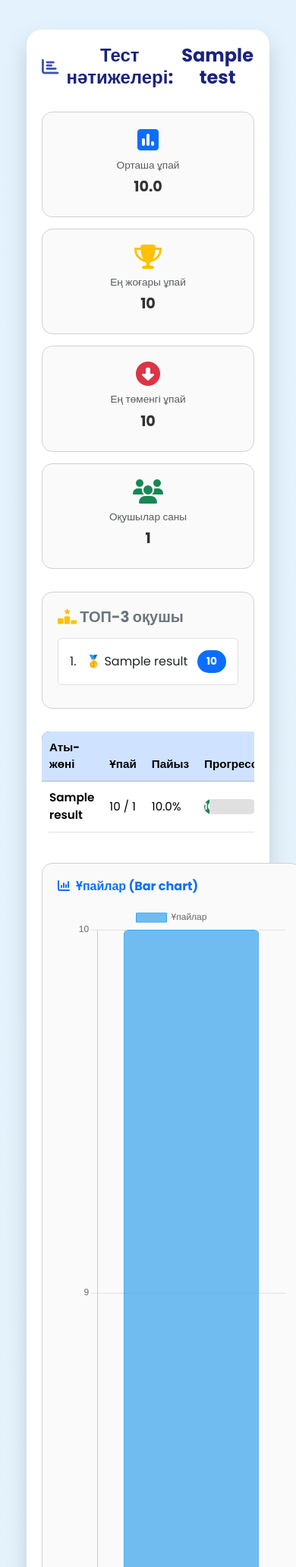
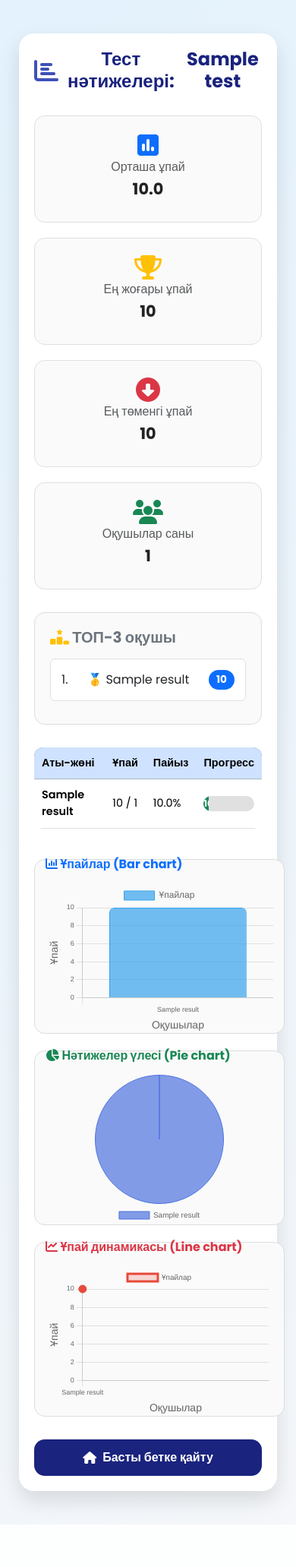
Before and after one commit to NursayatTulen/schoolNuralemy, a Flask app: page /teacher/close/1 in a window 390 px wide. Shown: the top 2063 px of the page at 76% size. After the commit the page ends 1996 px from the top, so only its background shows below. Run offline with Flask 3, Linux system fonts and the light colour scheme; the visitor is signed in with stand-in values (Sample User, id 1); tables that the repository leaves empty hold one stand-in row (values such as "Sample post").

Commit message:
Updated templates: results.html and take_test.html

```diff
--- a/templates/results.html
+++ b/templates/results.html
@@ -154,18 +154,16 @@
     color: #333;
     display: flex;
     justify-content: center;
-        align-items: center;
+    align-items: flex-start;
     min-height: 100vh;
-        margin: 0;
-        padding: 15px;
-        width: 100vw;
+    padding: 20px;
+    width: 100%;
     overflow-x: hidden;
 }
 
 .results-container {
     width: 100%;
     max-width: 1200px;
-        padding: 0 15px;
     display: flex;
     justify-content: center;
 }
@@ -174,10 +172,9 @@
     background: #fff;
     border-radius: 20px;
     padding: 40px;
-        box-shadow: 0 15px 30px rgba(0, 0, 0, 0.15);
-        animation: fadeIn 0.8s ease-in-out;
+    box-shadow: 0 12px 28px rgba(0, 0, 0, 0.12);
+    animation: fadeIn 0.7s ease-in-out;
     width: 100%;
-        max-width: 100%;
 }
 
 .card-title {
@@ -189,7 +186,7 @@
     display: flex;
     align-items: center;
     justify-content: center;
-        gap: 10px;
+    gap: 12px;
 }
 .card-title i {
     color: #3f51b5;
@@ -199,39 +196,31 @@
 .stats-grid {
     display: grid;
     grid-template-columns: repeat(4, 1fr);
-        gap: 15px;
+    gap: 20px;
     margin-bottom: 30px;
-    }
-
-    .stats-item {
-        width: 100%;
 }
 
 .stats-card {
     background: #fafafa;
     border-radius: 14px;
-        padding: 20px;
+    padding: 22px;
     text-align: center;
-        border: 1px solid #d0d0d0;
-        transition: transform 0.2s ease, box-shadow 0.2s ease;
+    border: 1px solid #e0e0e0;
+    transition: transform 0.25s ease, box-shadow 0.25s ease;
 }
 .stats-card:hover {
-        transform: translateY(-5px);
-        box-shadow: 0 6px 16px rgba(0, 0, 0, 0.12);
-    }
-
-    .stats-card i {
-        margin-bottom: 10px;
+    transform: translateY(-6px);
+    box-shadow: 0 8px 18px rgba(0, 0, 0, 0.1);
 }
 
 .stats-card h6 {
     font-size: 1rem;
     color: #666;
+    margin-bottom: 8px;
 }
-
 .stats-card h4 {
-        font-size: 1.5rem;
-        color: #333;
+    font-size: 1.6rem;
+    color: #222;
 }
 
 .top-ranking-card {
@@ -239,50 +228,50 @@
     border-radius: 14px;
     padding: 20px;
     margin-bottom: 30px;
-        border: 1px solid #d0d0d0;
+    border: 1px solid #ddd;
 }
 
 .list-group-item {
     border-radius: 10px;
     margin-bottom: 10px;
-        padding: 15px;
+    padding: 14px;
     background-color: #fff;
     border: 1px solid #e0e0e0;
 }
 
 .badge {
-        font-size: 1rem;
-        padding: 8px 12px;
+    font-size: 0.95rem;
+    padding: 6px 10px;
+    border-radius: 8px;
 }
 
 .table {
     background: #fff;
-        border-radius: 10px;
+    border-radius: 12px;
     overflow: hidden;
 }
-
 .table-primary {
     background-color: #3f51b5;
     color: #fff;
 }
-
 .table th, .table td {
-        padding: 15px;
-        font-size: 1.1rem;
+    padding: 14px;
+    font-size: 1rem;
 }
 
 .progress {
-        border-radius: 10px;
+    border-radius: 12px;
     background-color: #e0e0e0;
+    height: 18px;
+    overflow: hidden;
 }
 
 .charts-grid {
     display: grid;
     grid-template-columns: repeat(2, 1fr);
-        gap: 20px;
+    gap: 22px;
     margin-bottom: 30px;
 }
-
 .chart-item.full-width {
     grid-column: span 2;
 }
@@ -290,35 +279,35 @@
 .chart-card {
     background: #fafafa;
     border-radius: 14px;
-        padding: 20px;
-        border: 1px solid #d0d0d0;
+    padding: 18px;
+    border: 1px solid #ddd;
+    height: 360px;
+    display: flex;
+    flex-direction: column;
+    justify-content: center;
 }
-
 .chart-card h6 {
-        display: flex;
-        align-items: center;
-        gap: 8px;
+    font-weight: 600;
+    margin-bottom: 10px;
 }
 
 .btn {
-        padding: 18px;
+    padding: 16px;
     border: none;
     border-radius: 14px;
     font-weight: 600;
-        font-size: 1.25rem;
+    font-size: 1.1rem;
     cursor: pointer;
-        transition: transform 0.2s ease, box-shadow 0.2s ease;
+    transition: all 0.25s ease;
     display: flex;
     align-items: center;
     justify-content: center;
     gap: 8px;
 }
-
 .btn:hover {
     transform: translateY(-2px);
-        box-shadow: 0 6px 16px rgba(0, 0, 0, 0.12);
+    box-shadow: 0 6px 14px rgba(0, 0, 0, 0.12);
 }
-
 .btn-primary {
     background-color: #1a237e;
     color: #fff;
@@ -329,13 +318,13 @@
 
 .alert-secondary {
     background-color: #eceff1;
-        border-radius: 10px;
-        padding: 15px;
+    border-radius: 12px;
+    padding: 14px;
     color: #37474f;
-        font-size: 1.1rem;
+    font-size: 1rem;
     display: flex;
     align-items: center;
-        gap: 10px;
+    gap: 8px;
 }
 
 @keyframes fadeIn {
@@ -343,85 +332,30 @@
     to { opacity: 1; transform: translateY(0); }
 }
 
-    /* Планшеттер мен телефондарға арналған бейімдеу */
+/* 📱 Адаптив */
 @media (max-width: 992px) {
-        .stats-grid {
-            grid-template-columns: repeat(2, 1fr);
+    .stats-grid { grid-template-columns: repeat(2, 1fr); }
+    .charts-grid { grid-template-columns: 1fr; }
+    .chart-item.full-width { grid-column: span 1; }
 }
-        .charts-grid {
-            grid-template-columns: 1fr;
+@media (max-width: 768px) {
+    .results-card { padding: 28px; }
+    .card-title { font-size: 1.8rem; }
+    .chart-card { height: 280px; }
 }
-        .chart-item.full-width {
-            grid-column: span 1;
-        }
-    }
-
-    @media (max-width: 768px) {
-        .results-card {
-            padding: 25px;
-        }
-        .card-title {
-            font-size: 1.8rem;
-        }
-        .card-title i {
-            font-size: 1.7rem;
-        }
-        .stats-card h4 {
-            font-size: 1.3rem;
-        }
-        .stats-card h6 {
-            font-size: 0.9rem;
-        }
-        .table th, .table td {
-            font-size: 1rem;
-        }
-        .badge {
-            font-size: 0.9rem;
-        }
-        .btn {
-            font-size: 1.1rem;
-            padding: 16px;
-        }
-    }
-
 @media (max-width: 480px) {
-        .results-card {
-            padding: 20px;
-        }
-        .card-title {
-            font-size: 1.5rem;
-        }
-        .card-title i {
-            font-size: 1.4rem;
-        }
-        .stats-grid {
-            grid-template-columns: 1fr;
-        }
-        .stats-card h4 {
-            font-size: 1.2rem;
-        }
-        .stats-card h6 {
-            font-size: 0.85rem;
-        }
-        .table th, .table td {
-            font-size: 0.95rem;
-            padding: 10px;
-        }
-        .progress {
-            height: 16px;
-        }
-        .badge {
-            font-size: 0.85rem;
-        }
-        .btn {
-            font-size: 1rem;
-            padding: 14px;
-        }
-        .alert-secondary {
-            font-size: 0.95rem;
-        }
+    .results-card { padding: 20px; }
+    .card-title { font-size: 1.5rem; }
+    .stats-grid { grid-template-columns: 1fr; }
+    .stats-card h4 { font-size: 1.3rem; }
+    .table th, .table td { font-size: 0.9rem; padding: 10px; }
+    .badge { font-size: 0.85rem; }
+    .btn { font-size: 1rem; padding: 12px; }
+    .chart-card { height: 230px; padding: 14px; }
+    .alert-secondary { font-size: 0.9rem; }
 }
 </style>
+
 
 <!-- Chart.js -->
 <script src="https://cdn.jsdelivr.net/npm/chart.js"></script>
@@ -430,7 +364,7 @@
     const scores = [{% for result in results %}{{ result.score }},{% endfor %}];
     const percentages = [{% for result in results %}{{ result.percentage | round(2) }},{% endfor %}];
 
-    // Bar Chart
+    // 📊 Bar Chart
     new Chart(document.getElementById('barChart'), {
         type: 'bar',
         data: {
@@ -448,18 +382,20 @@
             responsive: true,
             maintainAspectRatio: false,
             scales: {
+                x: {
+                    ticks: { font: { size: window.innerWidth < 480 ? 9 : 12 } },
+                    title: {
+                        display: true,
+                        text: 'Оқушылар',
+                        font: { size: 14 }
+                    }
+                },
                 y: {
                     beginAtZero: true,
+                    ticks: { font: { size: window.innerWidth < 480 ? 9 : 12 } },
                     title: {
                         display: true,
                         text: 'Ұпай',
-                        font: { size: 14 }
-                    }
-                },
-                x: {
-                    title: {
-                        display: true,
-                        text: 'Оқушылар',
                         font: { size: 14 }
                     }
                 }
@@ -473,7 +409,7 @@
         }
     });
 
-    // Pie Chart
+    // 🥧 Pie Chart
     new Chart(document.getElementById('pieChart'), {
         type: 'pie',
         data: {
@@ -504,14 +440,14 @@
             maintainAspectRatio: false,
             plugins: {
                 legend: {
-                    position: 'right',
-                    labels: { font: { size: 12 } }
+                    position: window.innerWidth < 768 ? 'bottom' : 'right', // 📱 телефондо төменге түседі
+                    labels: { font: { size: window.innerWidth < 480 ? 10 : 12 } }
                 }
             }
         }
     });
 
-    // Line Chart
+    // 📈 Line Chart
     new Chart(document.getElementById('lineChart'), {
         type: 'line',
         data: {
@@ -531,18 +467,20 @@
             responsive: true,
             maintainAspectRatio: false,
             scales: {
+                x: {
+                    ticks: { font: { size: window.innerWidth < 480 ? 9 : 12 } },
+                    title: {
+                        display: true,
+                        text: 'Оқушылар',
+                        font: { size: 14 }
+                    }
+                },
                 y: {
                     beginAtZero: true,
+                    ticks: { font: { size: window.innerWidth < 480 ? 9 : 12 } },
                     title: {
                         display: true,
                         text: 'Ұпай',
-                        font: { size: 14 }
-                    }
-                },
-                x: {
-                    title: {
-                        display: true,
-                        text: 'Оқушылар',
                         font: { size: 14 }
                     }
                 }
@@ -550,7 +488,7 @@
             plugins: {
                 legend: {
                     display: true,
-                    labels: { font: { size: 12 } }
+                    labels: { font: { size: window.innerWidth < 480 ? 10 : 12 } }
                 }
             }
         }
```
Also changed, not shown: templates/take_test.html (+114 -30 lines). Lines whose indentation alone changed are shown as unchanged.
